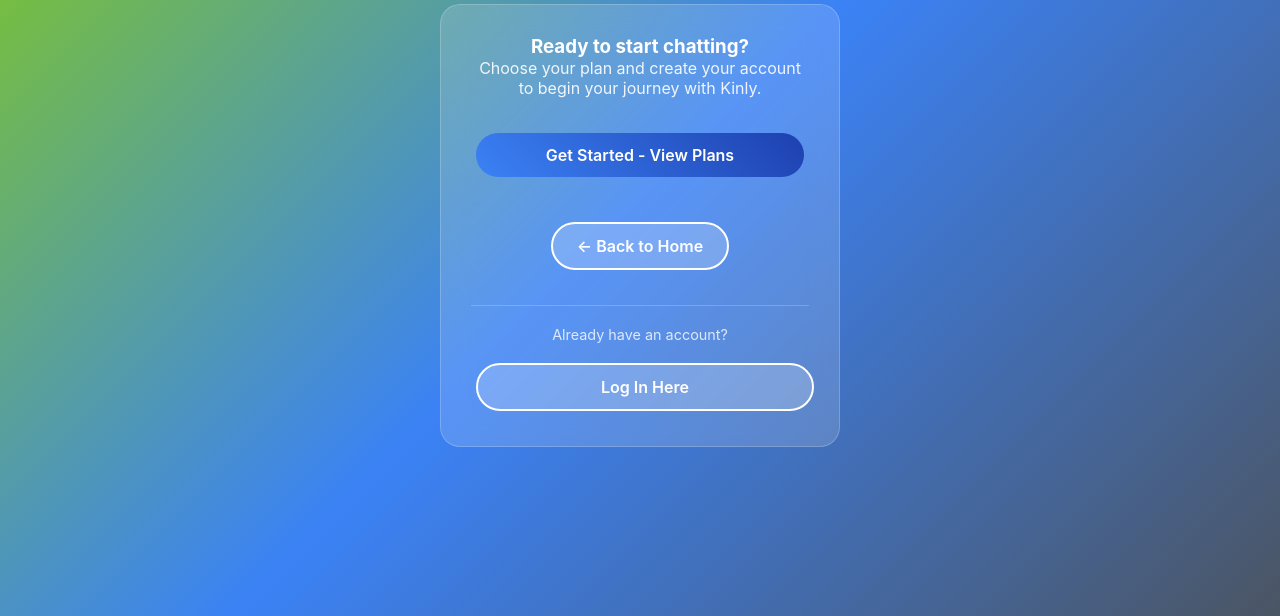
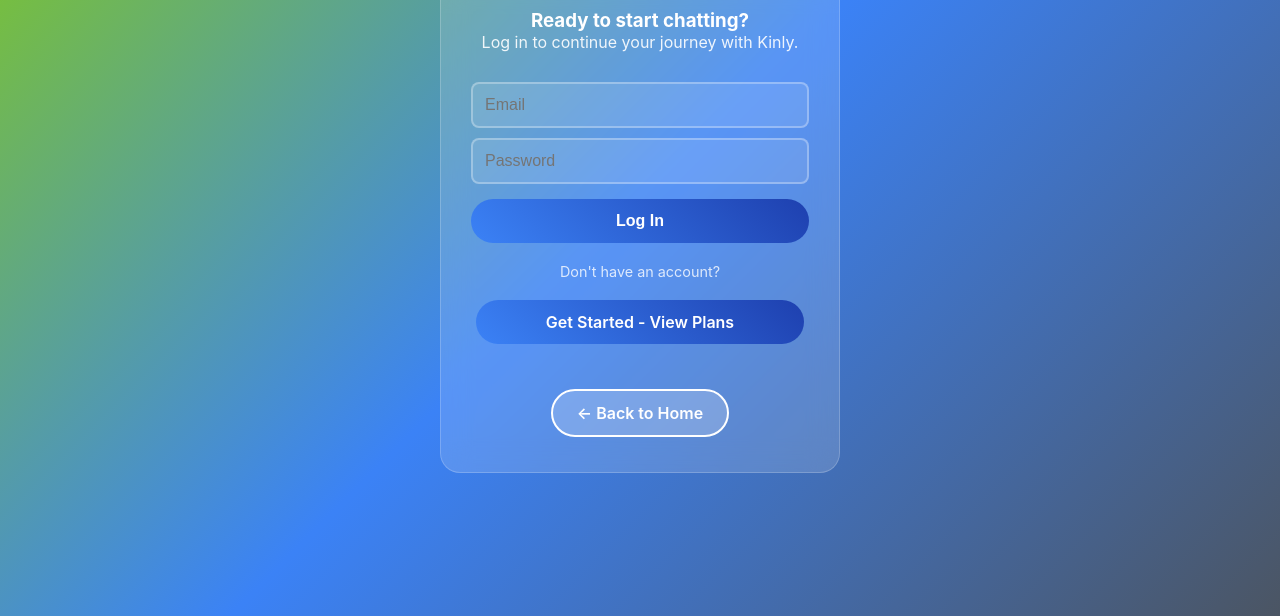
Before and after one commit to Plum-Designer/getkinly, a plain HTML site: page app.html in a window 1280 px wide. Shown: the part 204-820 px from the top of the page. Drawn offline with nearby package versions, Linux system fonts and the light colour scheme.

Commit message:
Create app.html

```diff
--- a/app.html
+++ b/app.html
@@ -537,9 +537,19 @@
 
             <div class="login-card">
                 <h3>Ready to start chatting?</h3>
-                <p style="margin-bottom: 30px; opacity: 0.9;">Choose your plan and create your account to begin your journey with Kinly.</p>
+                <p style="margin-bottom: 30px; opacity: 0.9;">Log in to continue your journey with Kinly.</p>
+
+                <!-- Quick Login Form -->
+                <div style="margin-bottom: 20px;">
+                    <input type="email" id="loginEmail" placeholder="Email" style="width: 100%; padding: 12px; border: 2px solid rgba(255,255,255,0.3); border-radius: 8px; background: rgba(255,255,255,0.1); color: white; margin-bottom: 10px; font-size: 16px;" />
+                    <input type="password" id="loginPassword" placeholder="Password" style="width: 100%; padding: 12px; border: 2px solid rgba(255,255,255,0.3); border-radius: 8px; background: rgba(255,255,255,0.1); color: white; margin-bottom: 15px; font-size: 16px;" />
+                    <button onclick="handleQuickLogin()" class="btn" style="width: 100%; margin: 0;">
+                        Log In
+                    </button>
+                </div>
 
                 <div style="display: flex; flex-direction: column; gap: 15px;">
+                    <p style="text-align: center; font-size: 0.9rem; opacity: 0.8;">Don't have an account?</p>
                     <a href="signup.html" class="btn">
                         Get Started - View Plans
                     </a>
@@ -547,13 +557,6 @@
                     <div style="margin-top: 20px;">
                         <a href="index.html" class="btn btn-secondary">← Back to Home</a>
                     </div>
-                </div>
-
-                <div style="margin-top: 30px; padding-top: 20px; border-top: 1px solid rgba(255,255,255,0.2);">
-                    <p style="font-size: 0.9rem; opacity: 0.8; margin-bottom: 15px;">Already have an account?</p>
-                    <a href="login.html" class="btn btn-secondary" style="width: 100%; text-align: center;">
-                        Log In Here
-                    </a>
                 </div>
             </div>
         </div>
@@ -836,6 +839,50 @@
             }, duration);
         }
 
+        // Quick login function
+        function handleQuickLogin() {
+            const email = document.getElementById('loginEmail').value.trim();
+            const password = document.getElementById('loginPassword').value.trim();
+
+            if (!email || !password) {
+                showNotification('Please enter both email and password', 'error');
+                return;
+            }
+
+            // For now, simulate login (replace with real authentication later)
+            console.log('Attempting login for:', email);
+
+            // Create fake user data for testing
+            const userData = {
+                email: email,
+                name: email.split('@')[0], // Use email username as name
+                preferredName: email.split('@')[0],
+                loginTime: new Date().toISOString()
+            };
+
+            // Store login data
+            localStorage.setItem('kinly_user', JSON.stringify(userData));
+
+            // Update usage manager
+            usageManager.userData.name = userData.preferredName;
+            usageManager.userData.actualName = userData.name;
+            usageManager.userData.email = userData.email;
+            usageManager.userData.hasSetPreferredName = true;
+            usageManager.saveUserData();
+
+            showNotification('Login successful!', 'success');
+
+            // Hide login screen and show chat
+            document.getElementById('loginRequiredScreen').style.display = 'none';
+            document.getElementById('chat').style.display = 'flex';
+
+            // Add welcome message
+            const welcomeMessage = `Hey ${userData.preferredName}! Welcome back! How's your day going?`;
+            addMessage('ai', welcomeMessage);
+
+            console.log('User logged in successfully:', userData);
+        }
+
         // Improved authentication that doesn't redirect immediately
         function checkAuthentication() {
             console.log('Checking authentication...');
@@ -952,6 +999,18 @@
         });
 
         console.log('JavaScript loaded successfully');
+
+        // Register Service Worker for PWA
+        if ('serviceWorker' in navigator) {
+            window.addEventListener('load', function() {
+                navigator.serviceWorker.register('/sw.js')
+                    .then(function(registration) {
+                        console.log('ServiceWorker registration successful: ', registration.scope);
+                    }, function(error) {
+                        console.log('ServiceWorker registration failed: ', error);
+                    });
+            });
+        }
     </script>
 </body>
 </html>
```
